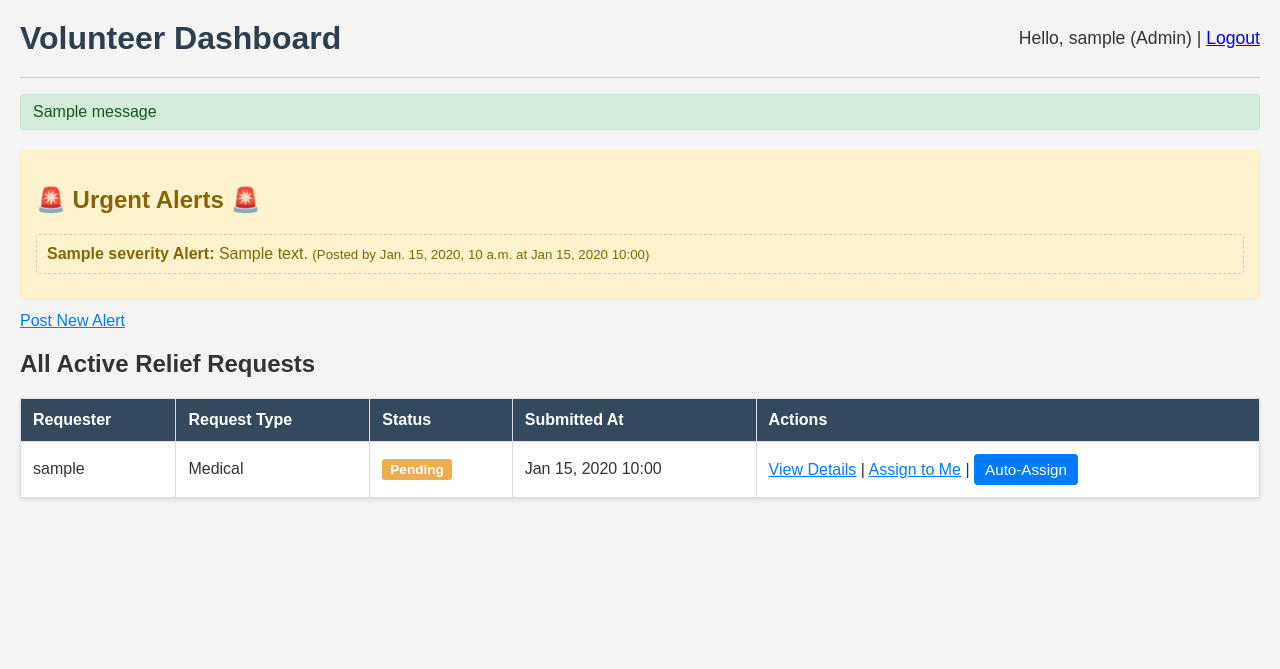
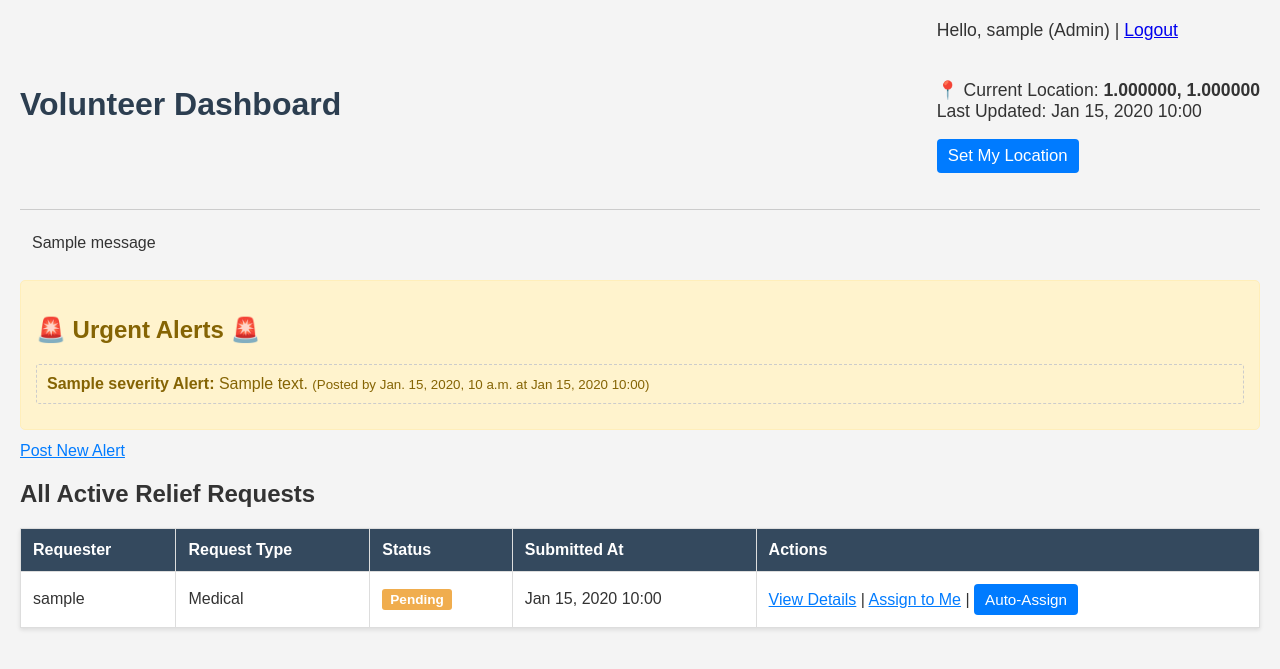
Before and after one commit to gitkoustavgit/Disaster-Management, a Django app: page /volunteer/dashboard/ in a window 1280 px wide. Shown: the top 669 px of the page. Run offline with Django 5.2, Linux system fonts and the light colour scheme; a user stored in the database is signed in; tables that the repository leaves empty hold one stand-in row (values such as "Sample post"); one stand-in notice (Sample message) is shown; a database or web service that is not in the repository returns one stand-in record (values such as "Sample title").

Commit message:
26/10/25

```diff
--- a/core_app/models.py
+++ b/core_app/models.py
@@ -1,6 +1,6 @@
 from django.db import models
 from django.contrib.auth.models import User
-
+from django.utils import timezone
 
 class Profile(models.Model):
     ROLE_CHOICES = (
@@ -18,9 +18,33 @@ class Profile(models.Model):
     # Location fields (for volunteers)
     latitude = models.DecimalField(max_digits=9, decimal_places=6, null=True, blank=True)
     longitude = models.DecimalField(max_digits=9, decimal_places=6, null=True, blank=True)
+    # Timestamp for last location update (volunteer or admin)
+    location_updated_at = models.DateTimeField(null=True, blank=True)
 
     def __str__(self):
         return f"{self.user.username} ({self.role})"
+    def save(self, *args, **kwargs):
+        """
+        Update location_updated_at when latitude/longitude change.
+        This ensures admin edits also update the timestamp.
+        """
+        try:
+            old = Profile.objects.get(pk=self.pk)
+        except Profile.DoesNotExist:
+            old = None
+
+        if old is None:
+            # New profile — if lat/lon provided, set timestamp now
+            if self.latitude is not None or self.longitude is not None:
+                self.location_updated_at = timezone.now()
+        else:
+            # If either coordinate changed, update timestamp
+            lat_changed = (old.latitude != self.latitude)
+            lon_changed = (old.longitude != self.longitude)
+            if lat_changed or lon_changed:
+                self.location_updated_at = timezone.now()
+
+        super().save(*args, **kwargs)
 
 
 class ReliefRequest(models.Model):
--- a/core_app/templates/core_app/volunteer_dashboard.html
+++ b/core_app/templates/core_app/volunteer_dashboard.html
@@ -1,4 +1,5 @@
 <!DOCTYPE html>
+
 <html lang="en">
 <head>
     <meta charset="UTF-8">
@@ -19,11 +20,12 @@
         .status-Assigned { background-color: #5bc0de; }
         .status-EnRoute { background-color: #5cb85c; }
 
-        /* simple buttons */
-        .btn { display:inline-block; padding: 6px 10px; border-radius: 4px; text-decoration:none; border: 1px solid transparent; font-size: 0.95em; }
+    .btn { display:inline-block; padding: 6px 10px; border-radius: 4px; text-decoration:none; border: 1px solid transparent; font-size: 0.95em; cursor:pointer; }
     .btn-primary { background:#007bff; color:#fff; }
-        .btn-link { color:#007bff; text-decoration:underline; border:none; background:transparent; padding:0; }
+    .btn-link { color:#007bff; text-decoration:underline; border:none; background:transparent; padding:0; cursor:pointer; }
+    #locationStatus { margin-top:8px; font-size:0.9em; color:#555; }
 </style>
+
 </head>
 <body>
     <div class="header">
@@ -32,21 +34,31 @@
             Hello, {{ user.username }}
             {% if user.is_superuser %}(Admin){% elif user.groups.all %}({{ user.groups.all.0.name }}){% endif %}
             | <a href="{% url 'logout' %}">Logout</a>
+            <br><br>
+
+        <!-- ✅ Show current saved location -->
+        {% if profile.latitude and profile.longitude %}
+            <p>📍 Current Location: <b>{{ profile.latitude }}, {{ profile.longitude }}</b><br>
+            Last Updated: {{ profile.location_updated_at|date:"M d, Y H:i" }}</p>
+        {% else %}
+            <p>No location saved yet.</p>
+        {% endif %}
+
+        <button id="setLocationBtn" class="btn btn-primary">Set My Location</button>
+        <p id="locationStatus"></p>
     </div>
 </div>
 
-    {# Flash messages (so you see success/warning from auto-assign) #}
 {% if messages %}
     <ul style="list-style:none; padding:0; margin:16px 0;">
         {% for message in messages %}
-          <li style="margin:6px 0; padding:8px 12px; border-radius:4px; {% if 'success' in message.tags %}background:#d4edda; border:1px solid #c3e6cb; color:#155724;{% elif 'warning' in message.tags %}background:#fff3cd; border:1px solid #ffeeba; color:#856404;{% elif 'error' in message.tags %}background:#f8d7da; border:1px solid #f5c6cb; color:#721c24;{% else %}background:#d1ecf1; border:1px solid #bee5eb; color:#0c5460;{% endif %}">
+            <li style="margin:6px 0; padding:8px 12px; border-radius:4px;">
                 {{ message }}
             </li>
         {% endfor %}
     </ul>
 {% endif %}
 
-    {# Alerts Section #}
 {% if global_alerts %}
     <div style="margin-top: 20px; padding: 15px; background-color: #fff3cd; border: 1px solid #ffeeba; color: #856404; border-radius: 5px;">
         <h2>🚨 Urgent Alerts 🚨</h2>
@@ -92,11 +104,47 @@
             </td>
         </tr>
         {% empty %}
-            <tr>
-                <td colspan="5">No active relief requests at the moment.</td>
-            </tr>
+        <tr><td colspan="5">No active relief requests.</td></tr>
         {% endfor %}
     </tbody>
 </table>
+
+<script>
+document.getElementById("setLocationBtn").addEventListener("click", () => {
+    const statusElem = document.getElementById("locationStatus");
+    if (!navigator.geolocation) {
+        statusElem.innerText = "Geolocation not supported by your browser.";
+        return;
+    }
+
+    statusElem.innerText = "Fetching location...";
+    navigator.geolocation.getCurrentPosition(
+        (pos) => {
+            const formData = new FormData();
+            formData.append("latitude", pos.coords.latitude);
+            formData.append("longitude", pos.coords.longitude);
+
+            fetch("/update-location/", {
+                method: "POST",
+                body: formData,
+                credentials: "include"
+            })
+            .then(r => r.json())
+            .then(data => {
+                statusElem.innerText = data.message || "Location updated.";
+                setTimeout(() => location.reload(), 1200);
+            })
+            .catch(() => {
+                statusElem.innerText = "Error updating location.";
+            });
+        },
+        () => {
+            statusElem.innerText = "Unable to retrieve location.";
+        }
+    );
+});
+</script>
+
+
 </body>
 </html>
--- a/core_app/urls.py
+++ b/core_app/urls.py
@@ -15,4 +15,6 @@ urlpatterns = [
 
     path('alerts/create/', views.create_alert_view, name='create_alert'),
     path('pending-approval/', views.pending_approval_view, name='pending_approval'),
+
+    path('update-location/', views.update_location, name='update_location'),
 ]
--- a/core_app/views.py
+++ b/core_app/views.py
@@ -148,24 +148,28 @@ def dashboard_view(request):
     }
     return render(request, 'core_app/dashboard.html', context)
 
-
 @login_required(login_url='login')
 def volunteer_dashboard_view(request):
-    """Volunteer/Admin dashboard to view all active requests."""
-    # Local import
+    """Volunteer/Admin dashboard to view all active requests and show volunteer location info."""
     from .models import ReliefRequest
 
     if not request.user.is_staff:
         messages.error(request, "You do not have permission to view this page.")
         return redirect('dashboard')
 
+    # Fetch requests and global alerts
     all_requests = ReliefRequest.objects.exclude(status='Completed').order_by('created_at')
     alerts_collection = get_mongo_collection('alerts')
     global_alerts = list(alerts_collection.find({'is_active': True}).sort('timestamp', -1))
 
+    # fetch user's profile if it exists (signals should create it for new users,
+    # but handle the case where it is missing)
+    profile = getattr(request.user, 'profile', None)
+
     context = {
         'all_requests': all_requests,
         'global_alerts': global_alerts,
+        'profile': profile,
     }
     return render(request, 'core_app/volunteer_dashboard.html', context)
 
@@ -307,3 +311,37 @@ def create_alert_view(request):
         'active_alerts': active_alerts,
     }
     return render(request, 'core_app/create_alert.html', context)
+
+from django.contrib.auth.decorators import login_required
+from django.views.decorators.csrf import csrf_exempt
+from django.http import JsonResponse
+from core_app.models import Profile
+from django.utils import timezone
+
+@csrf_exempt  # allows JS fetch post without csrf token complexity
+@login_required
+def update_location(request):
+    """
+    Updates volunteer's latitude and longitude via frontend 'Set My Location' button.
+    """
+    if request.method == "POST":
+        try:
+            lat_raw = request.POST.get("latitude")
+            lon_raw = request.POST.get("longitude")
+            if lat_raw is None or lon_raw is None:
+                return JsonResponse({"status": "error", "message": "Missing latitude/longitude"}, status=400)
+
+            lat = float(lat_raw)
+            lon = float(lon_raw)
+
+            profile = request.user.profile  # created automatically if you set up the signal
+            profile.latitude = lat
+            profile.longitude = lon
+            profile.location_updated_at = timezone.now()
+            profile.save()
+
+            return JsonResponse({"status": "success", "message": "Location updated successfully!"})
+        except Exception as e:
+            return JsonResponse({"status": "error", "message": str(e)}, status=400)
+
+    return JsonResponse({"status": "error", "message": "Invalid request"}, status=400)
```
Also changed, not shown: core_app/migrations/0003_profile_location_updated_at.py (added). Lines whose indentation alone changed are shown as unchanged.
